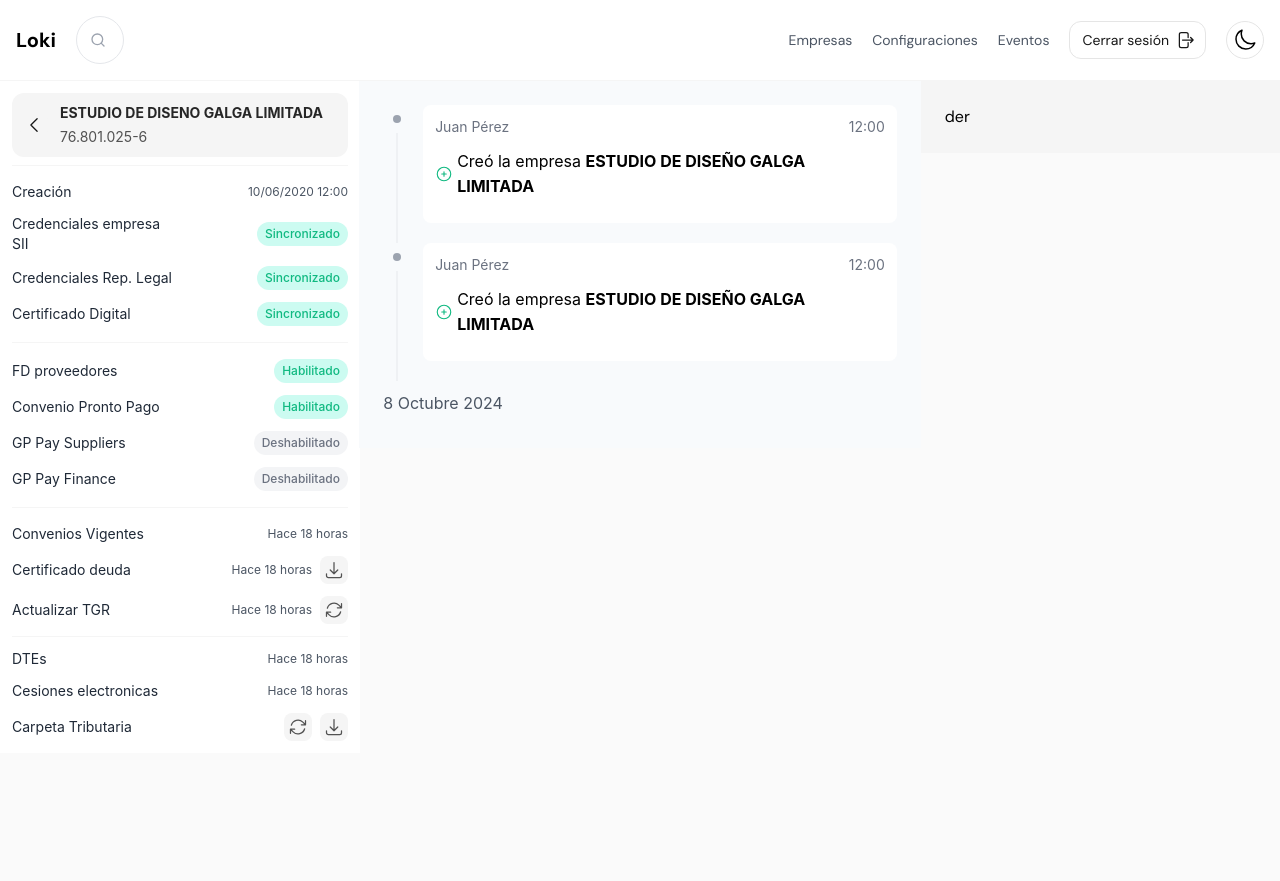
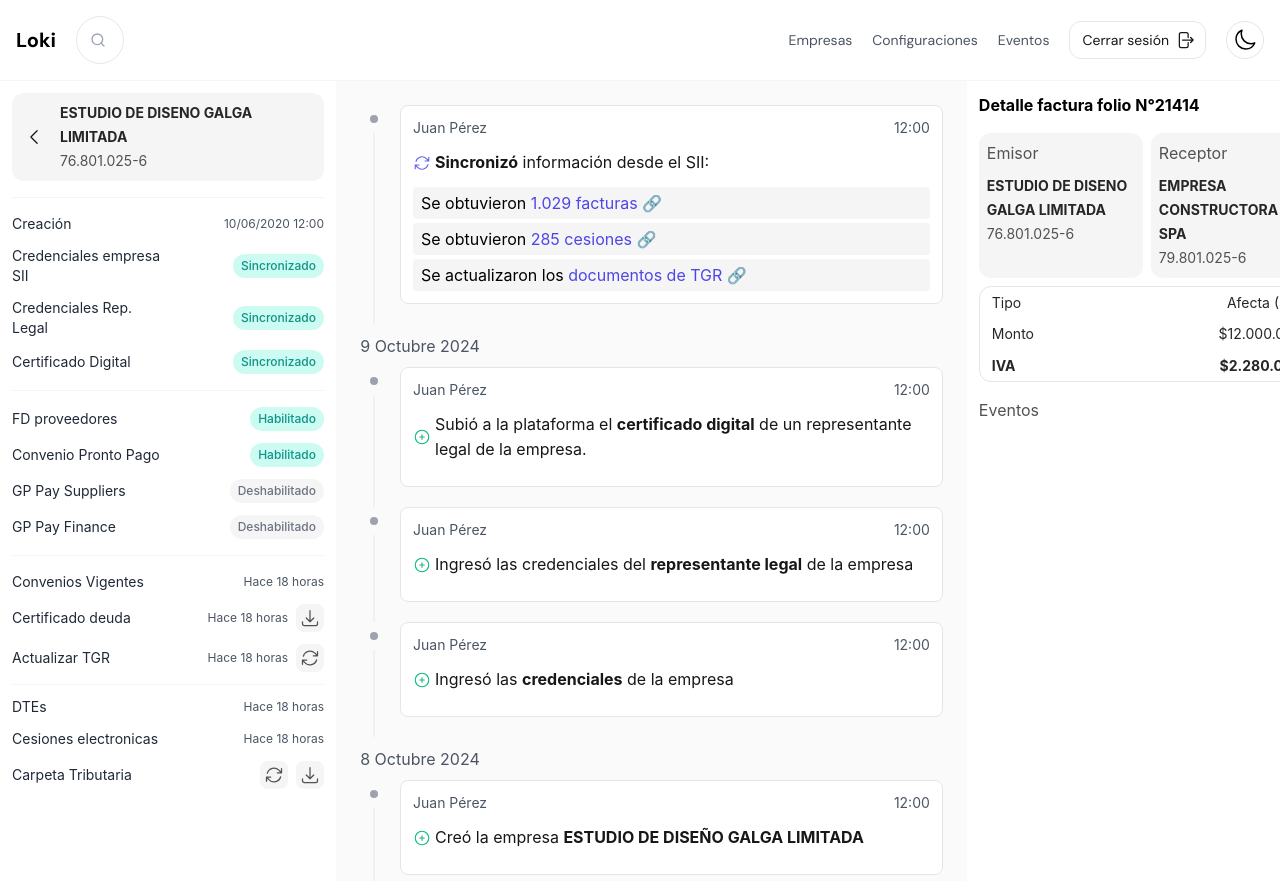
Before and after one commit to nglbrrts/historial-eventos, a Next.js app: page / in a window 1280 px wide. Before the commit the page ends 800 px from the top, so only its background shows below. Built offline with nearby package versions, Linux system fonts and the light colour scheme.

Commit message:
ADD: avances

```diff
--- a/src/app/layout.tsx
+++ b/src/app/layout.tsx
@@ -10,9 +10,9 @@ export default function RootLayout({
 }) {
   return (
     <html lang="es">
-      <body className="bg-neutral-50 dark:bg-neutral-900">
+      <body className="bg-neutral-50 dark:bg-neutral-900 overflow-hidden">
         <TopBar />
-        <main>{children}</main>
+        <main className='h-full'>{children}</main>
       </body>
     </html>
   );
--- a/src/app/page.tsx
+++ b/src/app/page.tsx
@@ -1,24 +1,27 @@
 import CompanyData from '@/components/CompanyData';
 import EventTimeline from '@/components/EventTimeline';
 import Head from 'next/head';
+import DteTimeline from '@/components/DteTimeline';
 
 export default function Home() {
   return (
-    <div>
+    <>
       <Head>
         <title>Inicio</title>
         <meta name="description" content="Loki" />
         <link href="https://fonts.googleapis.com/css2?family=DM+Sans:wght@400;500;700&display=swap" rel="stylesheet" />
       </Head>
       <section className='flex flex-row gap-0 h-full'>
-        <div className='bg-neutral-100 h-full flex-grow-0 min-w-84'>
+        <div className='h-full flex-grow-0 min-w-84 hidden md:flex overflow-scroll'>
           <CompanyData />
         </div>
-        <div className='bg-[#F8FAFC] h-full flex-grow p-6'>
+        <div className='h-full flex-grow p-6 overflow-scroll'>
           <EventTimeline />
         </div>
-        <div className='bg-neutral-100 h-full w-[360px] flex-grow-0 p-6'>der</div>
+        <div className='h-full w-[360px] flex-grow-0 overflow-scroll'>
+          <DteTimeline />
+        </div>
       </section>
-    </div>
+    </>
   );
 }
--- a/src/components/Badge.tsx
+++ b/src/components/Badge.tsx
@@ -6,16 +6,16 @@ type BadgeProps = {
 
 const stateStyles = {
   habilitado: {
-    bgColor: 'bg-teal-100',
-    textColor: 'text-emerald-500',
+    bgColor: 'bg-teal-100 dark:bg-teal-900',
+    textColor: 'text-teal-600 dark:text-teal-300',
   },
   sincronizado: {
-    bgColor: 'bg-teal-100',
-    textColor: 'text-emerald-500',
+    bgColor: 'bg-teal-100 dark:bg-teal-900',
+    textColor: 'text-teal-600 dark:text-teal-300',
   },
   deshabilitado: {
-    bgColor: 'bg-gray-100',
-    textColor: 'text-gray-500',
+    bgColor: 'bg-neutral-100 dark:bg-neutral-700',
+    textColor: 'text-gray-500 dark:text-neutral-400',
   },
 
 };
--- a/src/components/CompanyData.tsx
+++ b/src/components/CompanyData.tsx
@@ -7,7 +7,7 @@ import Tooltip from './Tooltip';
 const CompanyData: React.FC = () => {
     return (
         <div className="w-[360px] h-full p-3 bg-white dark:bg-neutral-800 flex-col justify-start items-start gap-4 inline-flex">
-            <div className="self-stretch h-14 flex-col justify-start items-start gap-3 flex">
+            <div className="self-stretch h-fit flex-col justify-start items-start gap-3 flex">
                 <div className="self-stretch p-2 bg-neutral-100 dark:bg-neutral-700 rounded-xl justify-start items-center gap-3 inline-flex">
                     <button type="button" className="text-neutral-900 dark:text-white transition-all duration-150 bg-neutral-100 hover:bg-neutral-200 focus:ring-2 focus:outline-none focus:ring-blue-300 font-medium rounded-lg text-sm p-1 text-center inline-flex items-center dark:bg-neutral-600 dark:hover:bg-neutral-700 dark:focus:ring-blue-800" >
                         <ChevronLeftIcon width={20} />
--- /dev/null
+++ b/src/components/DateDisplay.tsx
@@ -0,0 +1,17 @@
+import React from 'react';
+
+type DateDisplayProps = {
+  date: string;
+};
+
+const DateDisplay: React.FC<DateDisplayProps> = ({ date }) => {
+  return (
+    <div className="w-[120px] h-[43px] py-3 justify-center items-center gap-2 inline-flex">
+      <div className="text-gray-600 dark:text-gray-400 text-base font-normal font-['Inter']">
+        {date}
+      </div>
+    </div>
+  );
+};
+
+export default DateDisplay;
--- /dev/null
+++ b/src/components/DteTimeline.tsx
@@ -0,0 +1,44 @@
+import React from 'react';
+
+const DteTimeline: React.FC = () => {
+    return (
+
+        <div className="w-[360px] h-full p-3 bg-white dark:bg-neutral-800 flex-col justify-start items-start gap-4 inline-flex">
+            <div className="self-stretch text-black dark:text-white text-base font-bold font-['Inter']">Detalle factura folio N°21414</div>
+            <div className="self-stretch h-fit flex-col justify-start items-center gap-2 flex">
+                <div className="self-stretch justify-start items-start gap-2 inline-flex">
+                    <div className="grow shrink basis-0 self-stretch p-2 bg-neutral-100 dark:bg-neutral-700 rounded-xl flex-col justify-start items-start gap-[9px] inline-flex">
+                        <div className="text-neutral-600 dark:text-neutral-400 text-base font-normal font-['Inter']">Emisor</div>
+                        <div className="self-stretch"><span className="text-neutral-800 dark:text-white text-sm font-bold font-['Inter'] leading-tight">ESTUDIO DE DISENO GALGA LIMITADA<br /></span><span className="text-neutral-600 dark:text-neutral-400 text-sm font-normal font-['Inter'] leading-tight">76.801.025-6</span></div>
+                    </div>
+                    <div className="grow shrink basis-0 self-stretch p-2 bg-neutral-100 dark:bg-neutral-700 rounded-xl flex-col justify-start items-start gap-[9px] inline-flex">
+                        <div className="text-neutral-600 dark:text-neutral-400 text-base font-normal font-['Inter']">Receptor</div>
+                        <div className="self-stretch"><span className="text-neutral-800 dark:text-white text-sm font-bold font-['Inter'] leading-tight">EMPRESA CONSTRUCTORA SPA<br /></span><span className="text-neutral-600 dark:text-neutral-400 text-sm font-normal font-['Inter'] leading-tight">79.801.025-6</span></div>
+                    </div>
+                </div>
+                <div className='w-full rounded-xl border border-neutral-200 dark:border-neutral-700'>
+                    <table className="w-full">
+                        <tbody className="text-neutral-800 dark:text-white text-sm font-normal font-['Inter'] leading-snug">
+                            <tr className="">
+                                <td className="text-left px-3 py-[6px]">Tipo</td>
+                                <td className="text-right px-3 py-[6px]">Afecta (34)</td>
+                            </tr>
+                            <tr>
+                                <td className="text-left px-3 py-[6px]">Monto</td>
+                                <td className="text-right px-3 py-[6px]">$12.000.000</td>
+                            </tr>
+                            <tr className='font-bold'>
+                                <td className="text-left px-3 py-[6px]">IVA</td>
+                                <td className="text-right px-3 py-[6px]">$2.280.000</td>
+                            </tr>
+                        </tbody>
+                    </table>
+                </div>
+            </div>
+            <div className="self-stretch text-neutral-600 dark:text-neutral-400 text-base font-normal font-['Inter']">Eventos</div>
+
+        </div>
+    )
+}
+
+export default DteTimeline;
--- a/src/components/EventTimeline.tsx
+++ b/src/components/EventTimeline.tsx
@@ -1,18 +1,40 @@
 import React from 'react';
 import TimelineItem from './timelineItem';
+import DateDisplay from './DateDisplay';
+import Link from 'next/link';
+
 
 const EventTimeline: React.FC = () => {
     return (
         <div className='max-w-[670px] mx-auto'>
+            <TimelineItem origin="Juan Pérez" time="12:00" type="sync" title={<><b>Sincronizó</b> información desde el SII:</>}>
+                <div className="w-full h-fit flex-col justify-start items-start gap-1 inline-flex">
+                    <div className="w-full px-2 py-1 bg-neutral-100 dark:bg-neutral-700 rounded text-black dark:text-white text-base font-normal font-['Inter']">
+                        Se obtuvieron <Link href="#" className="text-indigo-600 dark:text-indigo-400 text-base font-normal font-['Inter']">1.029 facturas 🔗</Link>
+                    </div>
+                    <div className="w-full px-2 py-1 bg-neutral-100 dark:bg-neutral-700 rounded text-black dark:text-white text-base font-normal font-['Inter']">
+                        Se obtuvieron <Link href="#" className="text-indigo-600 dark:text-indigo-400 text-base font-normal font-['Inter']">285 cesiones 🔗</Link>
+                    </div>
+                    <div className="w-full px-2 py-1 bg-neutral-100 dark:bg-neutral-700 rounded text-black dark:text-white text-base font-normal font-['Inter']">
+                        Se actualizaron los  <Link href="#" className="text-indigo-600 dark:text-indigo-400 text-base font-normal font-['Inter']">documentos de TGR 🔗</Link>
+                    </div>
+                </div>
+            </TimelineItem>
+            <DateDisplay date="9 Octubre 2024" />
+            <TimelineItem origin="Juan Pérez" time="12:00" type="add" title={<>Subió a la plataforma el <b>certificado digital</b> de un representante legal de la empresa.</>}>
+                <></>
+            </TimelineItem>
+            <TimelineItem origin="Juan Pérez" time="12:00" type="add" title={<>Ingresó las credenciales del <b>representante legal</b> de la empresa</>}>
+                <></>
+            </TimelineItem>
+            <TimelineItem origin="Juan Pérez" time="12:00" type="add" title={<>Ingresó las <b>credenciales</b> de la empresa</>}>
+                <></>
+            </TimelineItem>
+            <DateDisplay date="8 Octubre 2024" />
             <TimelineItem origin="Juan Pérez" time="12:00" type="add" title={<>Creó la empresa <b>ESTUDIO DE DISEÑO GALGA LIMITADA</b></>}>
                 <></>
             </TimelineItem>
-            <TimelineItem origin="Juan Pérez" time="12:00" type="add" title={<>Creó la empresa <b>ESTUDIO DE DISEÑO GALGA LIMITADA</b></>}>
-                <></>
-            </TimelineItem>
-            <div className="w-[120px] h-[43px] py-3 justify-center items-center gap-2 inline-flex">
-                <div className="text-gray-600 dark:text-gray-400 text-base font-normal font-['Inter']">8 Octubre 2024</div>
-            </div>
+            <DateDisplay date="6 Octubre 2024" />
         </div>
     )
 }
--- a/src/components/TopBar.tsx
+++ b/src/components/TopBar.tsx
@@ -6,7 +6,7 @@ import { ArrowRightStartOnRectangleIcon } from '@heroicons/react/24/outline';
 
 const TopBar: React.FC = () => {
     return (
-        <header className=">flex flex-wrap sm:justify-start sm:flex-nowrap w-full bg-white text-sm py-4 dark:bg-neutral-800 border-b border-neutral-100">
+        <header className=">flex flex-wrap sm:justify-start sm:flex-nowrap w-full bg-white text-sm py-4 dark:bg-neutral-800 border-b border-neutral-100 dark:border-neutral-700">
             <nav className="max-w-[85rem] w-full mx-auto px-4 sm:flex sm:items-center sm:justify-between" aria-label="Global">
                 <div className="flex items-center justify-between gap-5">
                     <Link href="/" className="flex-none text-xl font-bold dark:text-white">Loki</Link>
--- a/src/components/timelineItem.tsx
+++ b/src/components/timelineItem.tsx
@@ -26,15 +26,15 @@ const TimelineItem: React.FC<TimelineItemProps> = ({ origin, time, title, childr
                     <div className="size-2 rounded-full bg-gray-400 dark:bg-neutral-600"></div>
                 </div>
             </div>
-            <div className="w-full h-fit p-3 bg-white rounded-lg flex-col justify-start items-start gap-3 inline-flex mb-5">
-                <div className="self-stretch justify-between items-center inline-flex">
-                    <div className="text-gray-500 text-sm font-normal font-['Inter']">{origin}</div>
-                    <div className="text-gray-500 text-sm font-normal font-['Inter']">{time}</div>
+            <div className="w-full h-fit p-3 bg-white dark:bg-neutral-800 rounded-lg flex-col justify-start items-start gap-3 inline-flex mb-5 border border-neutral-200 dark:border-neutral-700">
+                <div className="self-stretch justify-between items-center inline-flex text-gray-600 dark:text-gray-400 text-sm font-normal font-['Inter']">
+                    <div>{origin}</div>
+                    <div>{time}</div>
                 </div>
                 <div className="self-stretch justify-start items-center gap-1 inline-flex">
                     {iconMap[type]}
                     <div className="grow shrink basis-0">
-                        <span className="text-black text-base font-normal font-['Inter']">{title}</span>
+                        <span className="text-neutral-900 dark:text-white text-base font-normal font-['Inter']">{title}</span>
                     </div>
                 </div>
                 <div className='w-full flex flex-col gap-1'>
--- a/src/styles/globals.css
+++ b/src/styles/globals.css
@@ -4,11 +4,15 @@
 
 @import url('https://fonts.googleapis.com/css2?family=DM+Sans:wght@400;500;700&display=swap');
 
+html {
+  height:100%;
+}
 
 body {
   margin: 0;
   font-family: 'DM Sans', sans-serif;
   -webkit-font-smoothing: antialiased;
+  height: 100% !important;
 }
 
 @layer utilities {
```
